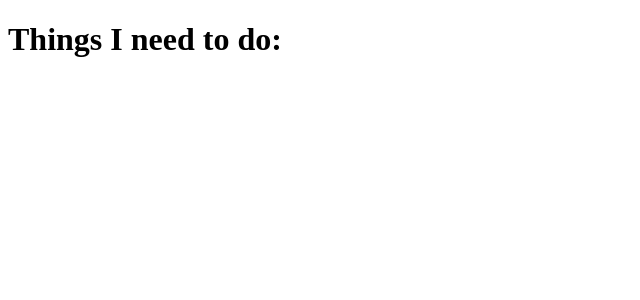
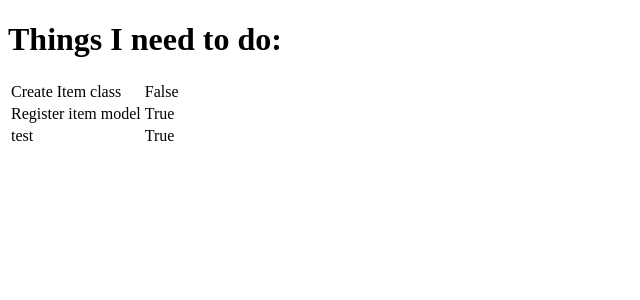
Before and after one commit to kinglohy/fullstackframeworks_helloDjango, a Django app: page / in a window 1280 px wide. Shown: the top 300 px of the page, without its empty margins (0-640 px from the left). Run offline with Django 3.2, Linux system fonts and the light colour scheme; data comes from the database, SQL or seed files in the repository.

Commit message:
Create Data

```diff
--- a/todo/models.py
+++ b/todo/models.py
@@ -1,6 +1,8 @@
 from django.db import models
 
 # Create your models here.
+
+
 class Item(models.Model):
     name = models.CharField(max_length=50, null=False, blank=False)
     done = models.BooleanField(null=False, blank=False, default=False)
--- a/todo/templates/todo/todo_list.html
+++ b/todo/templates/todo/todo_list.html
@@ -8,5 +8,13 @@
 </head>
 <body>
     <h1>Things I need to do:</h1>
+        <table>
+            {% for item in items %}
+                <tr>
+                    <td>{{ item.name }}</td>
+                    <td>{{ item.done }}</td>
+                </tr>
+            {% endfor %}
+        </table>
 </body>
 </html>
--- a/todo/views.py
+++ b/todo/views.py
@@ -1,5 +1,12 @@
 from django.shortcuts import render
+from .models import Item
 
 # Create your views here.
+
+
 def get_todo_list(request):
-    return render(request, 'todo/todo_list.html')
+    items = Item.objects.all()
+    context = {
+        'items': items
+    }
+    return render(request, 'todo/todo_list.html', context)
```
Also changed, not shown: todo/migrations/0001_initial.py.
